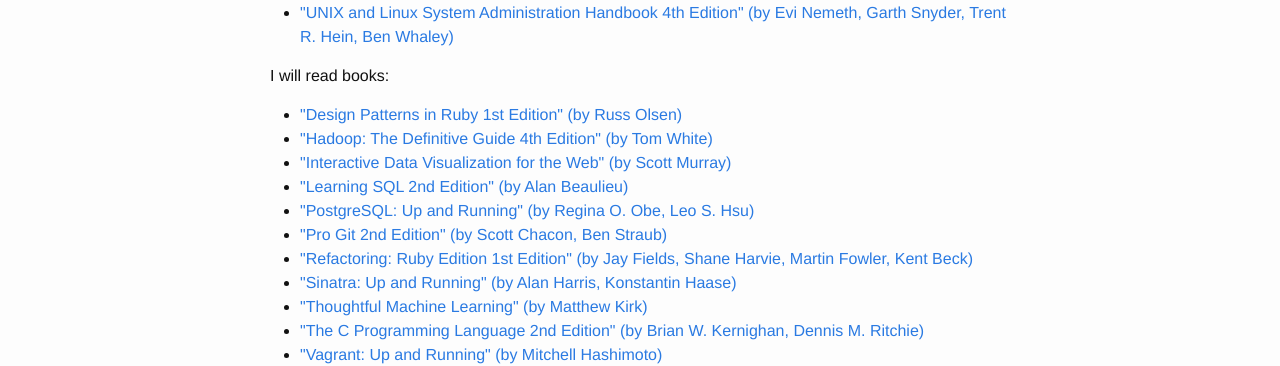
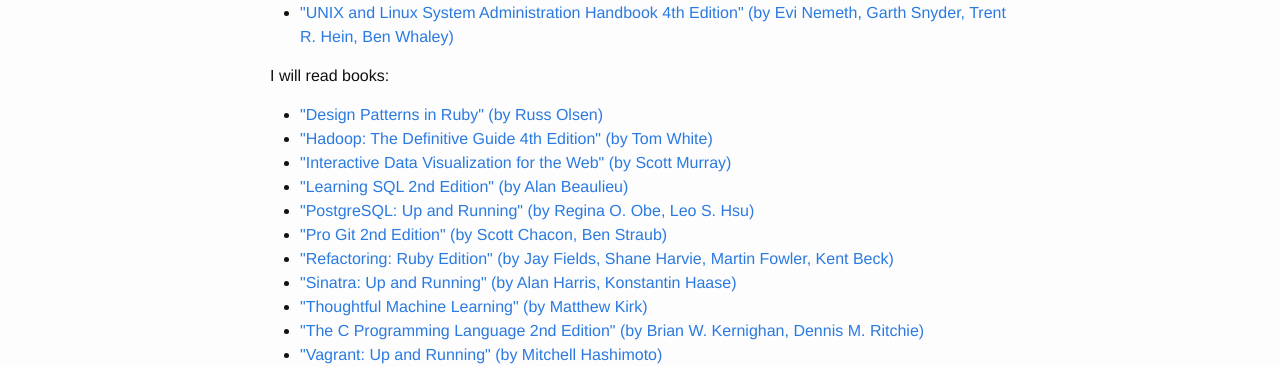
Before and after one commit to crowdpro3/bogdanvlviv.github.io, a Jekyll site: the page built from about.html, in a window 1280 px wide. Shown: the part 841-1207 px from the top of the page. Built offline with Jekyll 4.4.1, drawn with Linux system fonts in a browser that asks for light colours; comment, search, counter and statistics services are not loaded.

Commit message:
Remove '1st Edition' from name some books

```diff
--- a/about.html
+++ b/about.html
@@ -106,7 +106,7 @@
 <ul>
   <li>
     <a href="https://www.amazon.com/Design-Patterns-Ruby-Addison-Wesley-Professional/dp/0321490452" target="_blank">
-      "Design Patterns in Ruby 1st Edition" (by Russ Olsen)
+      "Design Patterns in Ruby" (by Russ Olsen)
     </a>
   </li>
   <li>
@@ -136,7 +136,7 @@
   </li>
   <li>
     <a href="https://www.amazon.com/gp/product/0321603508" target="_blank">
-      "Refactoring: Ruby Edition 1st Edition" (by Jay Fields, Shane Harvie, Martin Fowler, Kent Beck)
+      "Refactoring: Ruby Edition" (by Jay Fields, Shane Harvie, Martin Fowler, Kent Beck)
     </a>
   </li>
   <li>
```
